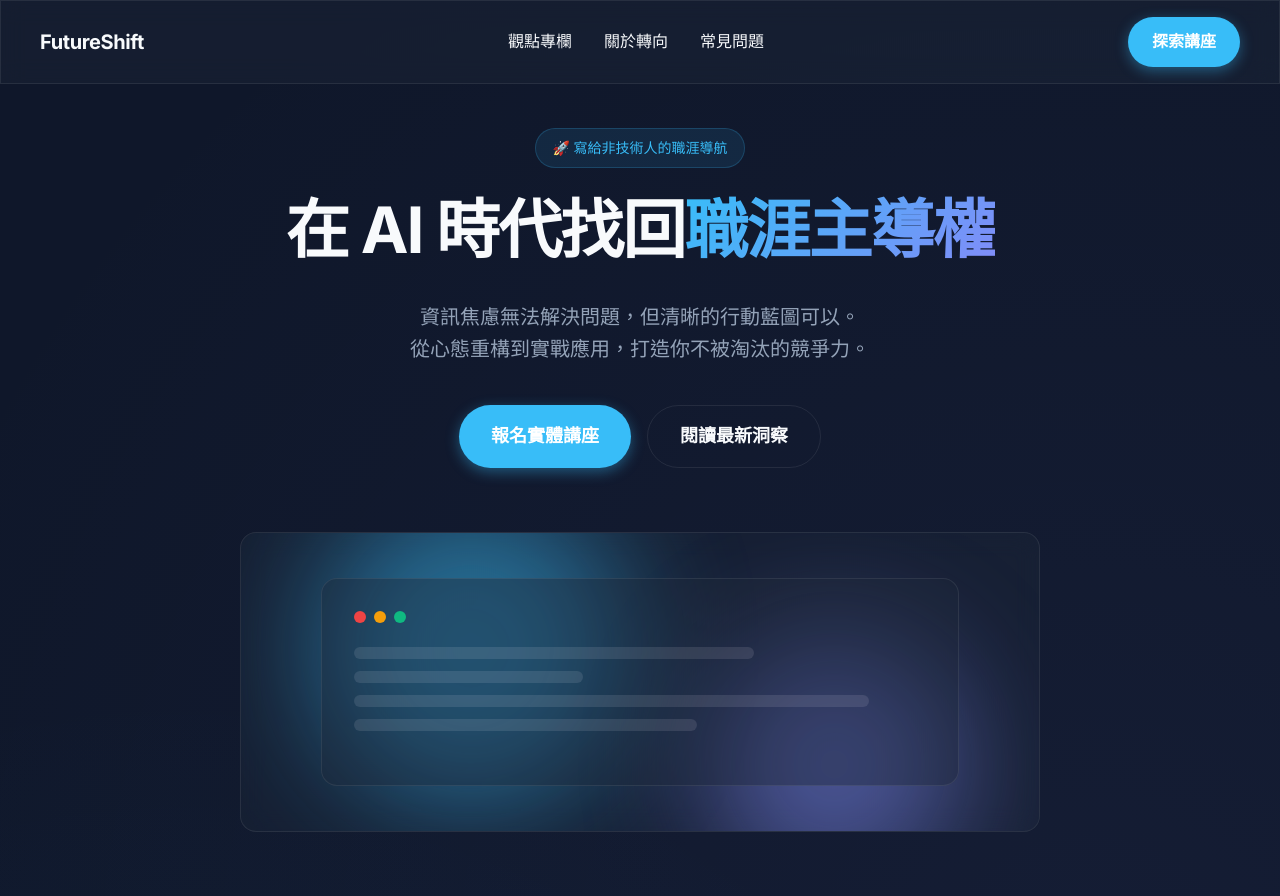
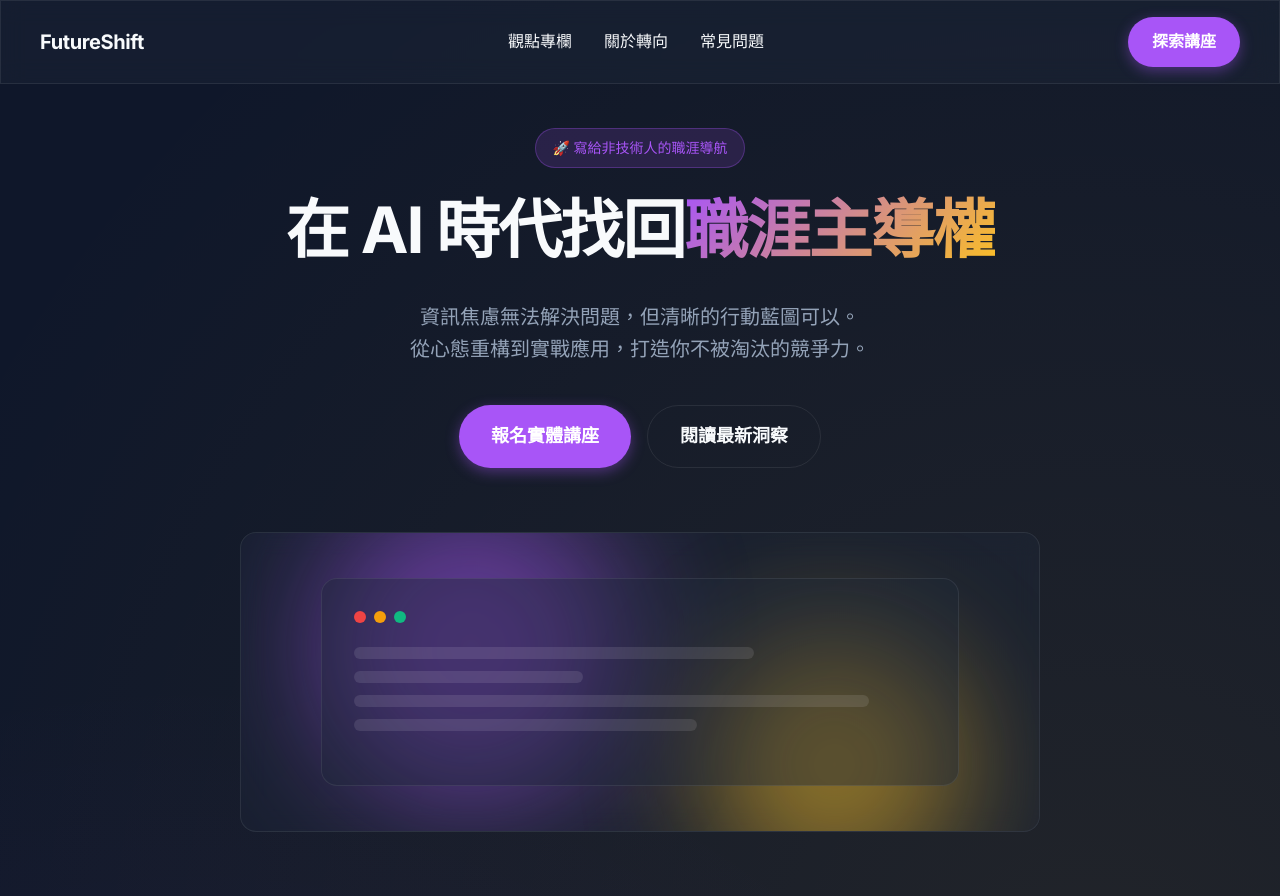
Before and after one commit to n9n9hub/FutureShift, a website built with Vite: page index.html in a window 1280 px wide. Shown: the top 896 px of the page. Built offline with nearby package versions, Linux system fonts and the light colour scheme.

Commit message:
style: update color palette to purple and gold

```diff
--- a/src/style.css
+++ b/src/style.css
@@ -5,21 +5,21 @@
   --font-sans: 'Inter', 'Noto Sans TC', sans-serif;
 
   /* Color Palette - Premium Dark */
-  --bg-core: #0f172a; /* tailwind slate-900 */
-  --bg-surface: #1e293b; /* tailwind slate-800 */
-  --text-main: #f8fafc; /* tailwind slate-50 */
-  --text-muted: #94a3b8; /* tailwind slate-400 */
+  --bg-core: #0f172a;
+  --bg-surface: #1e293b;
+  --text-main: #f8fafc;
+  --text-muted: #94a3b8;
 
-  --accent-primary: #38bdf8; /* sky-400 */
-  --accent-primary-hover: #0ea5e9; /* sky-500 */
-  --accent-gradient: linear-gradient(135deg, #38bdf8, #818cf8);
+  --accent-primary: #A855F7; /* Purple-500 */
+  --accent-primary-hover: #9333EA; /* Purple-600 */
+  --accent-gradient: linear-gradient(135deg, #A855F7, #FBBF24); /* Purple to Gold */
 
   --glass-bg: rgba(30, 41, 59, 0.4);
   --glass-border: rgba(255, 255, 255, 0.08);
 
   --shadow-sm: 0 4px 6px -1px rgba(0, 0, 0, 0.1), 0 2px 4px -1px rgba(0, 0, 0, 0.06);
   --shadow-lg: 0 10px 15px -3px rgba(0, 0, 0, 0.5), 0 4px 6px -2px rgba(0, 0, 0, 0.3);
-  --shadow-glow: 0 0 20px rgba(56, 189, 248, 0.2);
+  --shadow-glow: 0 0 20px rgba(168, 85, 247, 0.3); /* Purple Glow */
 
   --transition: all 0.3s cubic-bezier(0.25, 0.8, 0.25, 1);
 }
@@ -42,8 +42,8 @@ html {
 body {
   overflow-x: hidden;
   background-image:
-    radial-gradient(circle at 15% 50%, rgba(56, 189, 248, 0.05) 0%, transparent 50%),
-    radial-gradient(circle at 85% 30%, rgba(129, 140, 248, 0.05) 0%, transparent 50%);
+    radial-gradient(circle at 15% 50%, rgba(168, 85, 247, 0.08) 0%, transparent 50%),
+    radial-gradient(circle at 85% 30%, rgba(251, 191, 36, 0.08) 0%, transparent 50%);
 }
 
 a {
@@ -142,13 +142,13 @@ h1, h2, h3, h4 {
 .btn-primary {
   background: var(--accent-primary);
   color: #fff;
-  box-shadow: 0 4px 14px 0 rgba(56, 189, 248, 0.39);
+  box-shadow: 0 4px 14px 0 rgba(168, 85, 247, 0.39);
 }
 
 .btn-primary:hover {
   background: var(--accent-primary-hover);
   transform: translateY(-2px);
-  box-shadow: 0 6px 20px rgba(56, 189, 248, 0.4);
+  box-shadow: 0 6px 20px rgba(168, 85, 247, 0.5);
 }
 
 .btn-secondary {
@@ -211,9 +211,9 @@ h1, h2, h3, h4 {
 .badge {
   display: inline-block;
   padding: 0.5rem 1rem;
-  background: rgba(56, 189, 248, 0.1);
+  background: rgba(168, 85, 247, 0.15);
   color: var(--accent-primary);
-  border: 1px solid rgba(56, 189, 248, 0.2);
+  border: 1px solid rgba(168, 85, 247, 0.3);
   border-radius: 9999px;
   font-size: 0.875rem;
   font-weight: 500;
@@ -279,7 +279,7 @@ h1, h2, h3, h4 {
 .orb-2 {
   width: 250px;
   height: 250px;
-  background: #818cf8;
+  background: #FBBF24; /* Gold */
   bottom: -50px;
   right: 10%;
   animation: float 8s infinite alternate-reverse ease-in-out;
```
